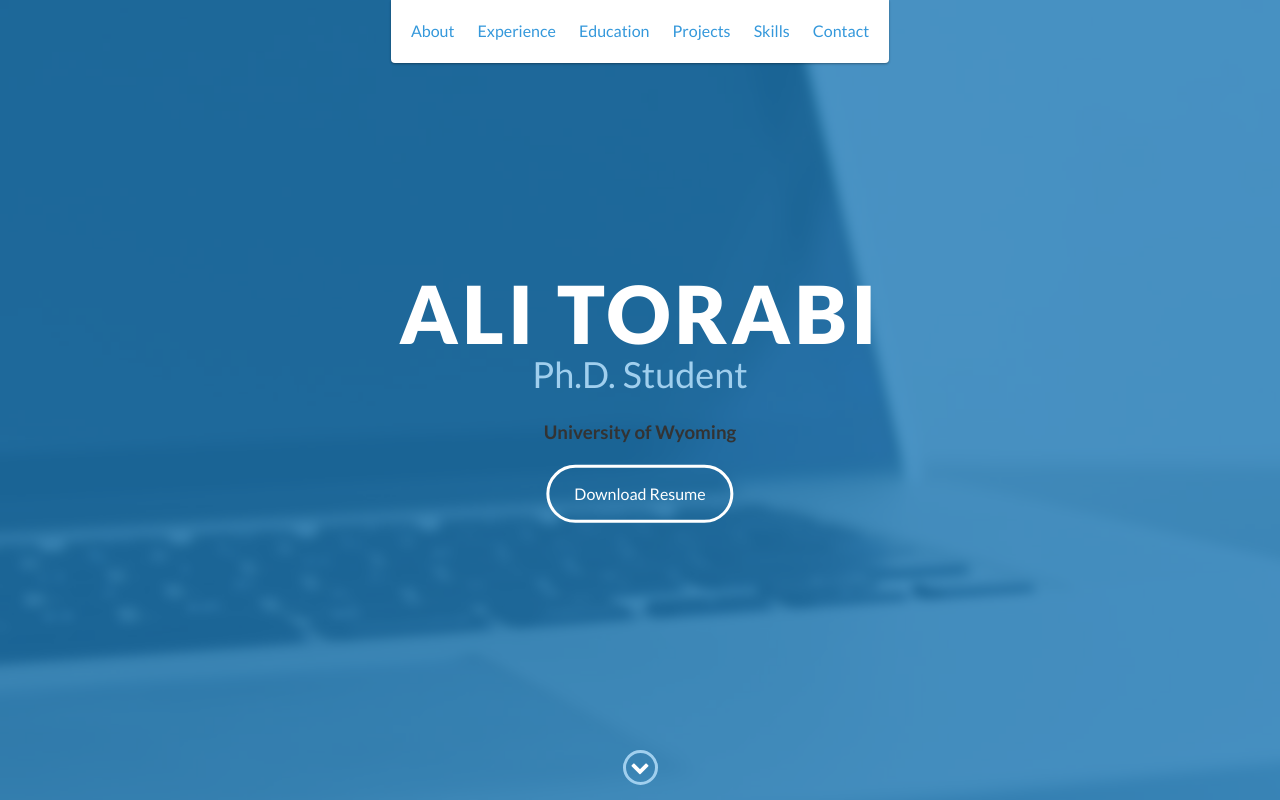
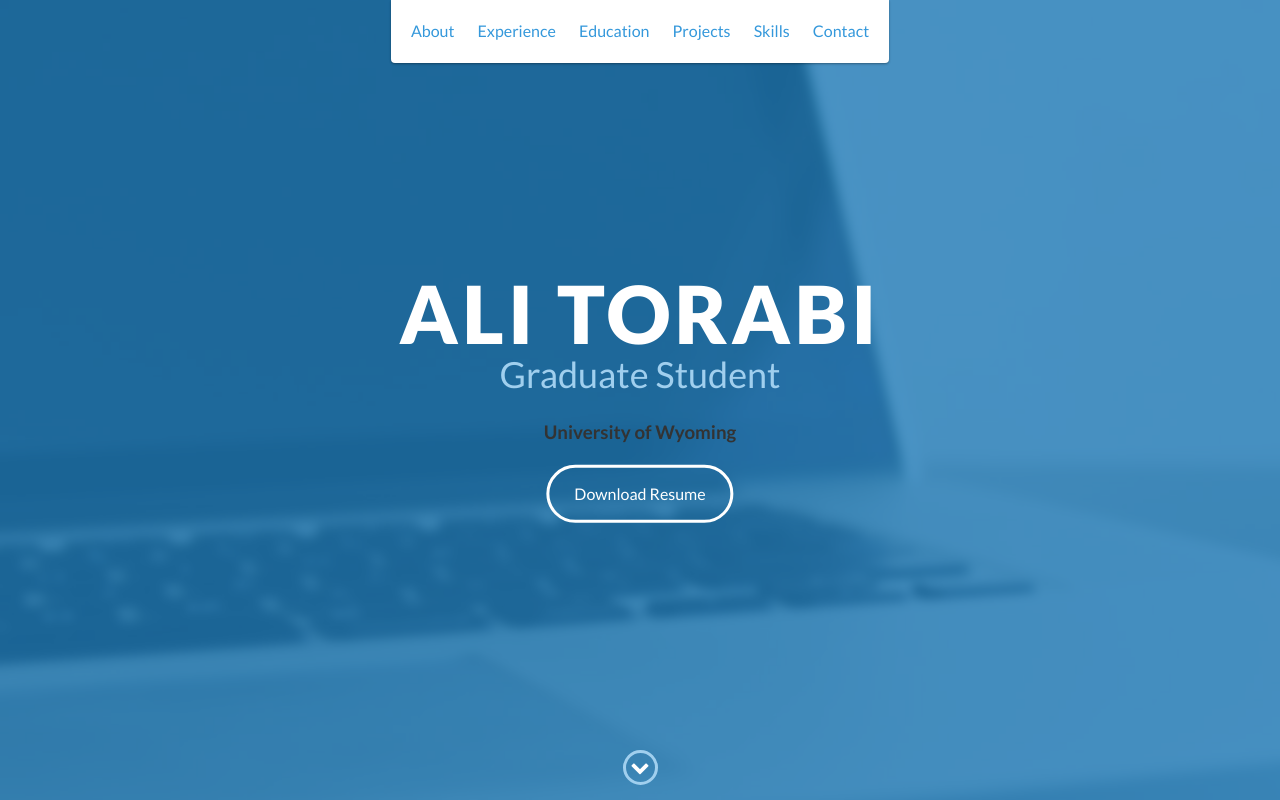
Before and after one commit to selfishout/alitorabi, a website: page index.html in a window 1280 px wide. Shown: the top 800 px of the page. Drawn offline with nearby package versions, Linux system fonts and the light colour scheme.

Commit message:
Update index.html

```diff
--- a/index.html
+++ b/index.html
@@ -49,7 +49,7 @@
     <div id="lead">
         <div id="lead-content">
             <h1>Ali Torabi</h1>
-            <h2>Ph.D. Student</h2>
+            <h2>Graduate Student</h2>
 	    <h3>University of Wyoming</h3>
             <a href="#" class="btn-rounded-white">Download Resume</a>
         </div>
```
